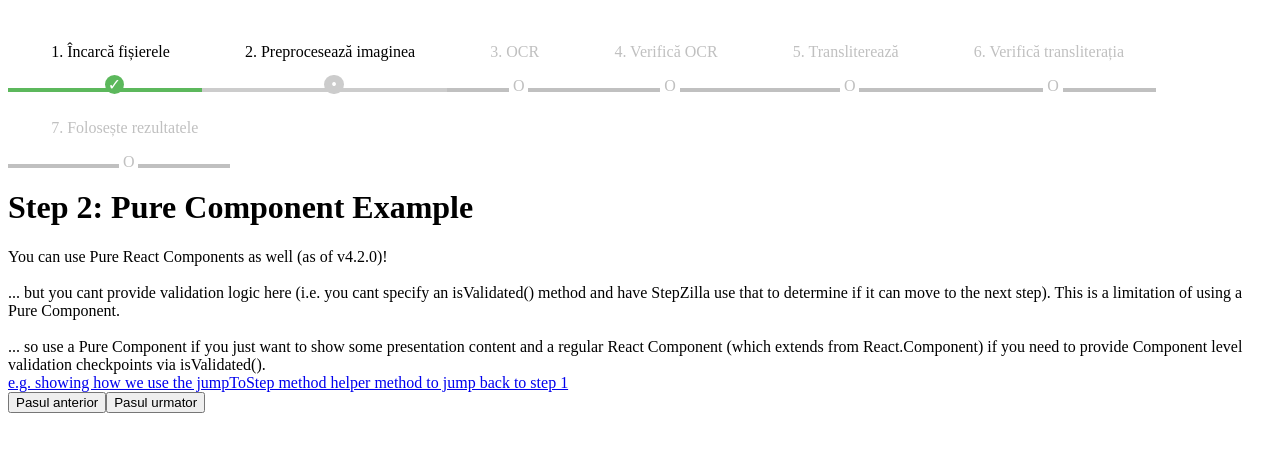
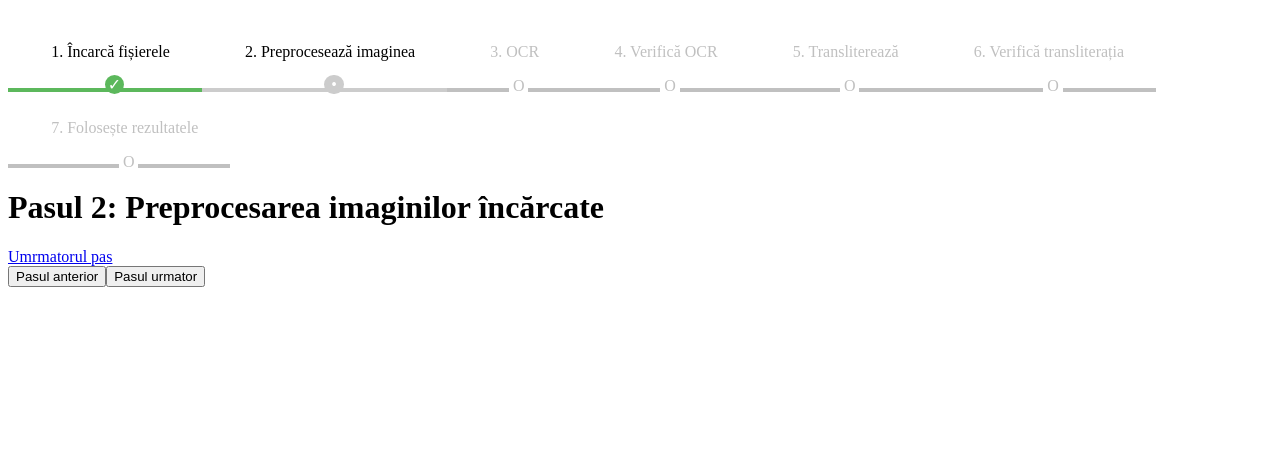
Before and after one commit to bumbutudor/PlatformaDigitizare, a React app in the folder frontend/: page / in a window 1280 px wide. Both pictures are taken after a click on the button "Pasul urmator". Shown: the top 452 px of the page. Built offline with nearby package versions, Linux system fonts and the light colour scheme; the HTML template or start-up script is replaced by a standard one; what react-validation-mixin would draw is missing.

Commit message:
try to update the store

```diff
--- a/frontend/package.json
+++ b/frontend/package.json
@@ -85,6 +85,7 @@
   },
   "dependencies": {
     "html5-file-selector": "^2.1.0",
+    "react-awesome-lightbox": "^1.8.1",
     "react-dropzone-uploader": "^2.11.0"
   }
 }
--- a/frontend/src/components/FileUpload.js
+++ b/frontend/src/components/FileUpload.js
@@ -3,20 +3,24 @@ import "react-dropzone-uploader/dist/styles.css";
 import Dropzone from "react-dropzone-uploader";
 import { getDroppedOrSelectedFiles } from "html5-file-selector";
 
-const FileUpload = () => {
+
+const FileUpload = (props) => {
   const fileParams = ({ file, meta }) => {
     const body = new FormData();
     body.append("profile_pic", file);
+    console.log(file);
     return { url: "http://127.0.0.1:8000/get_file/", body }; // localhost
   };
 
   const onFileChange = ({ meta, file }, status) => {
-    console.log(status, meta, file);
+    console.log(file, meta, status);
   };
 
-  const onSubmit = (files, allFiles) => {
-    allFiles.forEach((f) => f.show());
-  };
+  const handleSubmit = (files) => {
+    props.updateStore({sourceFiles: ["saasfasf"]});
+    // files.map(f => f.meta)
+  }
+
 
   const getFilesFromEvent = (e) => {
     return new Promise((resolve) => {
@@ -28,7 +32,7 @@ const FileUpload = () => {
 
   const selectFileInput = ({ accept, onFiles, files, getFilesFromEvent }) => {
     const textMsg =
-      files.length > 0 ? "Mai încarcă un fișier" : "Selectează fișierele";
+      files.length > 0 ? "Mai selectează un fișier" : "Selectează fișierele din calculatorul tău";
 
     return (
       <label className="btn btn-danger mt-4">
@@ -50,7 +54,7 @@ const FileUpload = () => {
 
   return (
     <Dropzone
-      onSubmit={onSubmit}
+      onSubmit={handleSubmit}
       onChangeStatus={onFileChange}
       InputComponent={selectFileInput}
       getUploadParams={fileParams}
--- a/frontend/src/digitizare/DigitizationSteps.js
+++ b/frontend/src/digitizare/DigitizationSteps.js
@@ -21,6 +21,7 @@ export default class DigitizationSteps extends Component {
       email: "",
       gender: "",
       savedToCloud: false,
+      sourceFiles: [],
     };
   }
 
--- a/frontend/src/digitizare/Step1.js
+++ b/frontend/src/digitizare/Step1.js
@@ -27,7 +27,10 @@ export default class Step1 extends Component {
                   Fișierele pot fi de tipul: .jpg, .jpeg, .png, .tif, .pdf.
                 </h3>
               </label>
-              <FileUpload />
+              <FileUpload getStore={() => this.props.getStore()}
+            updateStore={(u) => {
+              this.props.updateStore(u);
+            }}/>
             </div>
           </form>
         </div>
--- a/frontend/src/digitizare/Step2.js
+++ b/frontend/src/digitizare/Step2.js
@@ -1,45 +1,41 @@
 "use strict";
 
 import React from "react";
+import Lightbox from "react-awesome-lightbox";
+// You need to import the CSS only once
+import "react-awesome-lightbox/build/style.css";
 
 const Step2 = (props) => (
+  console.log(props.getStore()),
   <div className="step step2">
     <div className="row">
       <form id="Form" className="form-horizontal">
         <div className="form-group">
           <label className="col-md-12 control-label">
-            <h1>Step 2: Pure Component Example</h1>
+            <h1>Pasul 2: Preprocesarea imaginilor încărcate</h1>
           </label>
           <div className="row content">
-            <div className="col-md-12">
-              You can use Pure React Components as well (as of v4.2.0)!
-              <br />
-              <br />
-              <span className="red">
-                ... but you cant provide validation logic here (i.e. you cant
-                specify an <span className="bold">isValidated()</span> method
-                and have StepZilla use that to determine if it can move to the
-                next step). This is a limitation of using a Pure Component.
-              </span>
-              <br />
-              <br />
-              <span className="green">
-                ... so use a Pure Component if you just want to show some
-                presentation content and a regular React Component (which
-                extends from React.Component) if you need to provide Component
-                level validation checkpoints via{" "}
-                <span className="bold">isValidated()</span>.
-              </span>
-            </div>
+
             <div className="col-md-12 eg-jump-lnk">
               <a href="#" onClick={() => props.jumpToStep(2)}>
-                e.g. showing how we use the jumpToStep method helper method to
-                jump back to step 1
+                Umrmatorul pas
               </a>
             </div>
           </div>
         </div>
       </form>
+      {props.getStore().sourceFiles.map((src, index) => (
+              <img
+                src={src}
+                onClick={() => openImageViewer(index)}
+                width="300"
+                key={index}
+                style={{ margin: "2px" }}
+                alt=""
+              />
+            ))}
+
+
     </div>
   </div>
 );
--- a/frontend/src/digitizare/Step3.js
+++ b/frontend/src/digitizare/Step3.js
@@ -10,6 +10,7 @@ export default class Step3 extends Component {
       email: props.getStore().email,
       gender: props.getStore().gender
     };
+
 
     this._validateOnDemand = true; // this flag enables onBlur validation as user fills forms
 
```
Also changed, not shown: 2 other files (tests, documents, lock files or other folders).
